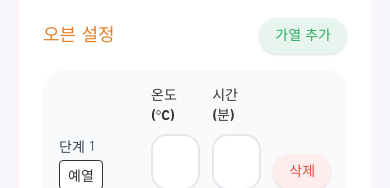
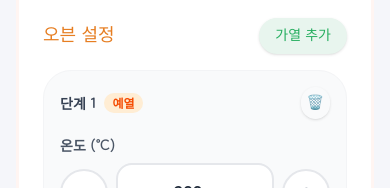
Before and after one commit to slowdive14/recipe-ratio-app, a Next.js app: page /recipes/new in a window 390 px wide. Both pictures are taken after a click on the button "예열 추가". Shown: the part 656-844 px from the top of the page. Built offline with nearby package versions, Linux system fonts and the light colour scheme; no server answers; the database is empty.

Commit message:
fix: improve oven setting layout with stepper buttons and responsive design

```diff
--- a/src/components/recipe/OvenSettingForm.tsx
+++ b/src/components/recipe/OvenSettingForm.tsx
@@ -16,7 +16,7 @@ export default function OvenSettingForm({ settings, onChange }: OvenSettingFormP
       id: generateId(),
       type: 'heat',
       temperature: 200,
-      duration: 30,
+      duration: 10,
     };
     onChange([...settings, newSetting]);
   };
@@ -68,51 +68,100 @@ export default function OvenSettingForm({ settings, onChange }: OvenSettingFormP
           {settings.map((setting, index) => (
             <div
               key={setting.id}
-              className="flex items-end gap-3 p-4 bg-gray-50 rounded-lg"
+              className="flex flex-col gap-4 p-4 bg-gray-50 rounded-xl border border-gray-100"
             >
-              <div className="w-20">
-                <label className="block text-sm font-medium text-gray-700 mb-1">
+              <div className="flex items-center justify-between">
+                <div className="flex items-center gap-2">
+                  <span className="text-sm font-bold text-gray-700">
                     단계 {index + 1}
-                </label>
-                <span className="inline-block px-2 py-1 text-sm rounded bg-white border">
+                  </span>
+                  <span className={`px-2 py-0.5 text-xs rounded-full font-bold ${setting.type === 'preheat'
+                    ? 'bg-orange-100 text-orange-600'
+                    : 'bg-green-100 text-green-600'
+                    }`}>
                     {setting.type === 'preheat' ? '예열' : '가열'}
                   </span>
                 </div>
+                <Button
+                  type="button"
+                  size="sm"
+                  onClick={() => removeSetting(setting.id)}
+                  className="!p-1.5 h-auto bg-transparent hover:bg-red-50 text-gray-400 hover:text-red-500 rounded-lg transition-colors"
+                >
+                  <span className="text-sm">🗑️</span>
+                </Button>
+              </div>
 
-              <div className="flex-1">
+              <div className="grid grid-cols-1 md:grid-cols-2 gap-4">
+                {/* Temperature Control */}
+                <div>
+                  <label className="block text-sm font-bold text-gray-600 mb-2">온도 (°C)</label>
+                  <div className="flex items-center gap-2">
+                    <button
+                      type="button"
+                      onClick={() => updateSetting(setting.id, 'temperature', Math.max(0, setting.temperature - 5))}
+                      className="w-12 h-12 flex items-center justify-center bg-white border-2 border-gray-200 rounded-xl text-xl text-gray-400 hover:text-[#E67E22] hover:border-[#E67E22] active:bg-orange-50 transition-all font-bold"
+                    >
+                      -
+                    </button>
+                    <div className="flex-1 relative">
                       <Input
                         type="number"
-                  label="온도 (°C)"
-                  value={setting.temperature}
-                  onChange={(e) =>
-                    updateSetting(setting.id, 'temperature', parseInt(e.target.value) || 0)
-                  }
+                        value={setting.temperature || ''}
+                        onChange={(e) => {
+                          const val = e.target.value;
+                          updateSetting(setting.id, 'temperature', val === '' ? 0 : parseInt(val) || 0);
+                        }}
+                        placeholder="0"
                         min={0}
                         max={300}
-                  step={5}
+                        className="text-center text-lg font-bold !px-0"
                       />
                     </div>
+                    <button
+                      type="button"
+                      onClick={() => updateSetting(setting.id, 'temperature', Math.min(300, setting.temperature + 5))}
+                      className="w-12 h-12 flex items-center justify-center bg-white border-2 border-gray-200 rounded-xl text-xl text-gray-400 hover:text-[#E67E22] hover:border-[#E67E22] active:bg-orange-50 transition-all font-bold"
+                    >
+                      +
+                    </button>
+                  </div>
+                </div>
 
-              <div className="flex-1">
+                {/* Duration Control */}
+                <div>
+                  <label className="block text-sm font-bold text-gray-600 mb-2">시간 (분)</label>
+                  <div className="flex items-center gap-2">
+                    <button
+                      type="button"
+                      onClick={() => updateSetting(setting.id, 'duration', Math.max(0, setting.duration - 5))}
+                      className="w-12 h-12 flex items-center justify-center bg-white border-2 border-gray-200 rounded-xl text-xl text-gray-400 hover:text-[#E67E22] hover:border-[#E67E22] active:bg-orange-50 transition-all font-bold"
+                    >
+                      -
+                    </button>
+                    <div className="flex-1 relative">
                       <Input
                         type="number"
-                  label="시간 (분)"
-                  value={setting.duration}
-                  onChange={(e) =>
-                    updateSetting(setting.id, 'duration', parseInt(e.target.value) || 0)
-                  }
+                        value={setting.duration || ''}
+                        onChange={(e) => {
+                          const val = e.target.value;
+                          updateSetting(setting.id, 'duration', val === '' ? 0 : parseInt(val) || 0);
+                        }}
+                        placeholder="0"
                         min={0}
+                        className="text-center text-lg font-bold !px-0"
                       />
                     </div>
-
-              <Button
+                    <button
                       type="button"
-                variant="danger"
-                size="sm"
-                onClick={() => removeSetting(setting.id)}
+                      onClick={() => updateSetting(setting.id, 'duration', setting.duration + 5)}
+                      className="w-12 h-12 flex items-center justify-center bg-white border-2 border-gray-200 rounded-xl text-xl text-gray-400 hover:text-[#E67E22] hover:border-[#E67E22] active:bg-orange-50 transition-all font-bold"
                     >
-                삭제
-              </Button>
+                      +
+                    </button>
+                  </div>
+                </div>
+              </div>
             </div>
           ))}
         </div>
```
Lines whose indentation alone changed are shown as unchanged.
